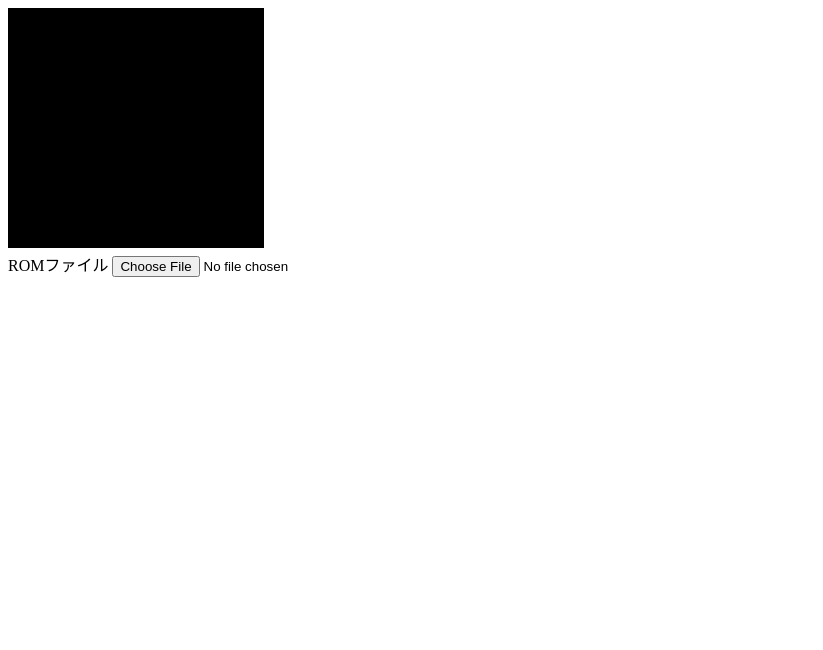
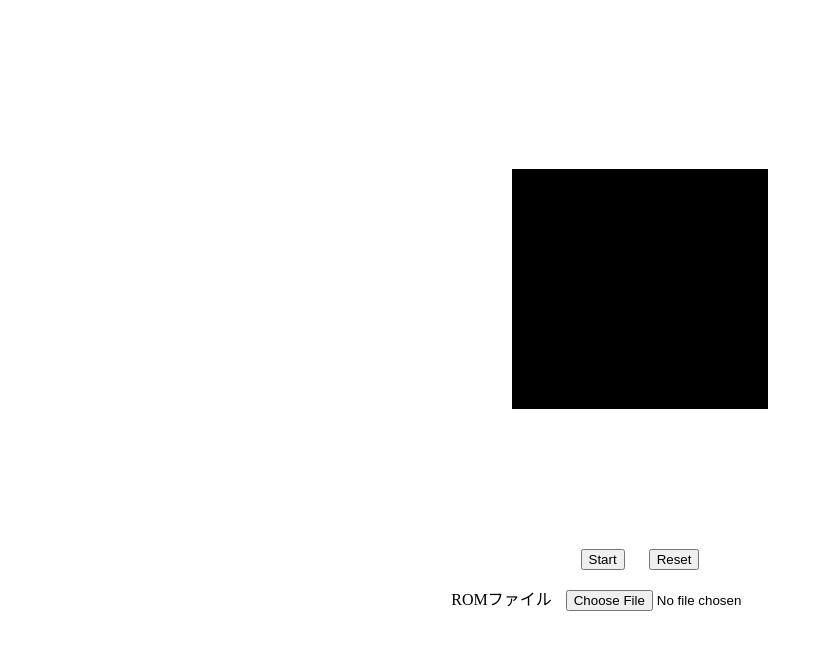
Before and after one commit to ofutonMizuki/NES-emulator-with-TypeScript, a website built with webpack: page src/index.html in a window 1280 px wide. Shown: the whole page, without its empty margins (0-823 px from the left). Built offline with nearby package versions, Linux system fonts and the light colour scheme.

Commit message:
IO周りの実装

```diff
--- a/src/index.html
+++ b/src/index.html
@@ -4,16 +4,56 @@
 <head>
     <meta charset="UTF-8" />
     <title>NES Emulator</title>
+    <style>
+        body {
+            display: flex;
+            flex-direction: column;
+            align-items: center;
+            justify-content: center;
+            height: 100vh;
+            margin: 0;
+        }
+
+        #main_section {
+            display: flex;
+            flex-direction: column;
+            align-items: center;
+            justify-content: center;
+        }
+
+        #io_section {
+            margin: 10px;
+            display: flex;
+            flex-direction: column;
+            align-items: center;
+            justify-content: center;
+        }
+
+        input {
+            margin: 10px;
+        }
+
+        button {
+            margin: 10px;
+        }
+    </style>
 </head>
 
 <body>
     <div id="main_section">
         <canvas id="screen" width="256" height="240"></canvas>
     </div>
-    <div>
-        <label>ROMファイル</label>
+    <div id="io_section">
+        <canvas id="controller" width="256" height="120"></canvas>
 
-        <input type="file" id="rom-file" accept=".nes" />
+        <div>
+            <button id="start-button">Start</button>
+            <button id="reset-button">Reset</button>
+        </div>
+        <div id="rom_section">
+            <label>ROMファイル</label>
+            <input type="file" id="rom-file" accept=".nes" />
+        </div>
     </div>
     <script src="bundle.js"></script>
 </body>
--- a/src/index.ts
+++ b/src/index.ts
@@ -1,4 +1,5 @@
 import { NES } from "./nes";
+const nes = new NES();
 
 function main() {
     console.log("Hello, NES Emulator!");
@@ -14,7 +15,6 @@ function main() {
 
         context.fillStyle = "black";
         context.fillRect(0, 0, 256, 240);
-        const nes = new NES();
     } catch (error) {
         alert("Error: " + (error as Error).stack);
     }
@@ -34,14 +34,20 @@ window.onload = () => {
             const arrayBuffer = await file.arrayBuffer();
             const romData = new Uint8Array(arrayBuffer);
 
-            // ここで romData を使ってエミュレータを初期化・実行する
-            console.log("ROM size:", romData.length);
-            console.log("ROM header:", romData.slice(0, 16));
+            // Insert the ROM into the NES
+            nes.insertROM(romData);
 
         } catch (error) {
             console.error("Error loading ROM:", error);
         }
     });
 
+    // Start the NES when the start button is clicked
+    const startButton = document.getElementById("start-button") as HTMLButtonElement;
+    startButton.addEventListener("click", () => {
+        nes.start();
+    });
+
+
     main();
 };
--- a/src/nes.ts
+++ b/src/nes.ts
@@ -10,10 +10,19 @@ export class NES {
     private _wram: RAM;
     private _vram: RAM;
     private _rom: ROM;
+
     constructor() {
         this._wram = new RAM();
         this._vram = new RAM();
         this._cpu = new CPU(this._wram);
         this._rom = new ROM();
     }
+
+    insertROM(romData: Uint8Array) {
+        this._rom.load(romData);
+    }
+
+    start() {
+        console.log("NES started");
+    }
 }
```
